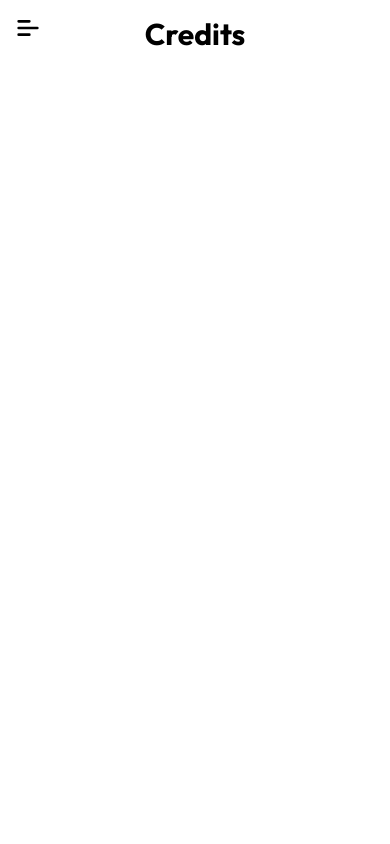
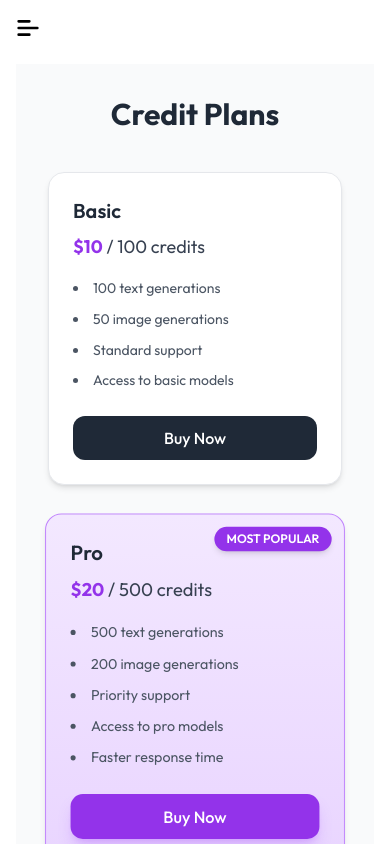
Before and after one commit to Sangeeth-Madushan/Genix-AI-Assistant, a React (Vite) app in the folder client/: page /credits in a window 390 px wide. Built offline with nearby package versions, Linux system fonts and the light colour scheme.

Commit message:
design Credits page with responsive plan cards, dark mode, hover effects

```diff
--- a/client/src/pages/Credits.jsx
+++ b/client/src/pages/Credits.jsx
@@ -1,15 +1,80 @@
-import React from 'react'
+import React, { useEffect, useState } from "react";
+import { dummyPlans } from "../assets/assets";
+import Loading from "./Loading";
 
 const Credits = () => {
+  const [plans, setPlans] = useState([]);
+  const [loading, setLoading] = useState(true);
+
+  const fetchPlans = async () => {
+    setPlans(dummyPlans);
+    setLoading(false);
+  };
+
+  useEffect(() => {
+    fetchPlans();
+  }, []);
+
+  if (loading) {
+    return <Loading />;
+  }
+
   return (
-    <div >
-      <div>
-        <h1 className='text-3xl font-bold text-center'>Credits</h1>
+    <div className="p-8 mt-12 min-h-screen bg-gray-50 dark:bg-[#1c1c1c] transition-colors duration-300">
+      <h1 className="mb-10 text-3xl font-bold text-center text-gray-800 dark:text-gray-100">
+        Credit Plans
+      </h1>
 
+      <div className="grid max-w-6xl grid-cols-1 gap-8 mx-auto sm:grid-cols-2 lg:grid-cols-3">
+        {plans.map((plan) => (
+          <div
+            key={plan._id}
+            className={`flex flex-col justify-between border border-gray-200 dark:border-gray-700 rounded-2xl shadow-md hover:shadow-2xl transition-all duration-300 overflow-hidden p-6 relative ${
+              plan._id === "pro"
+                ? "bg-gradient-to-b from-purple-100 to-purple-200 dark:from-purple-900 dark:to-purple-800 border-purple-400 scale-[1.02]"
+                : "bg-white dark:bg-[#242424]"
+            }`}
+          >
+            <div className="flex-1">
+              <h3 className="mb-2 text-xl font-semibold text-gray-800 dark:text-gray-100">
+                {plan.name}
+              </h3>
+              <p className="mb-4 text-lg text-gray-700 dark:text-gray-300">
+                <span className="font-bold text-purple-600 dark:text-purple-400">
+                  ${plan.price}
+                </span>{" "}
+                / {plan.credits} credits
+              </p>
+
+              <ul className="space-y-2 text-sm text-gray-600 list-disc list-inside dark:text-gray-300">
+                {plan.features.map((feature, index) => (
+                  <li key={index} className="leading-relaxed">
+                    {feature}
+                  </li>
+                ))}
+              </ul>
+            </div>
+
+            <button
+              className={`mt-6 w-full py-2.5 rounded-xl text-white font-medium transition-all duration-300 ${
+                plan._id === "pro"
+                  ? "bg-purple-600 hover:bg-purple-700 shadow-lg shadow-purple-500/30"
+                  : "bg-gray-800 hover:bg-gray-900 dark:bg-purple-700 dark:hover:bg-purple-800"
+              }`}
+            >
+              Buy Now
+            </button>
+
+            {plan._id === "pro" && (
+              <span className="absolute px-3 py-1 text-xs font-semibold text-white uppercase bg-purple-600 rounded-full shadow-md top-3 right-3">
+                Most Popular
+              </span>
+            )}
+          </div>
+        ))}
       </div>
+    </div>
+  );
+};
 
-    </div>
-  )
-}
-
-export default Credits
+export default Credits;
```
